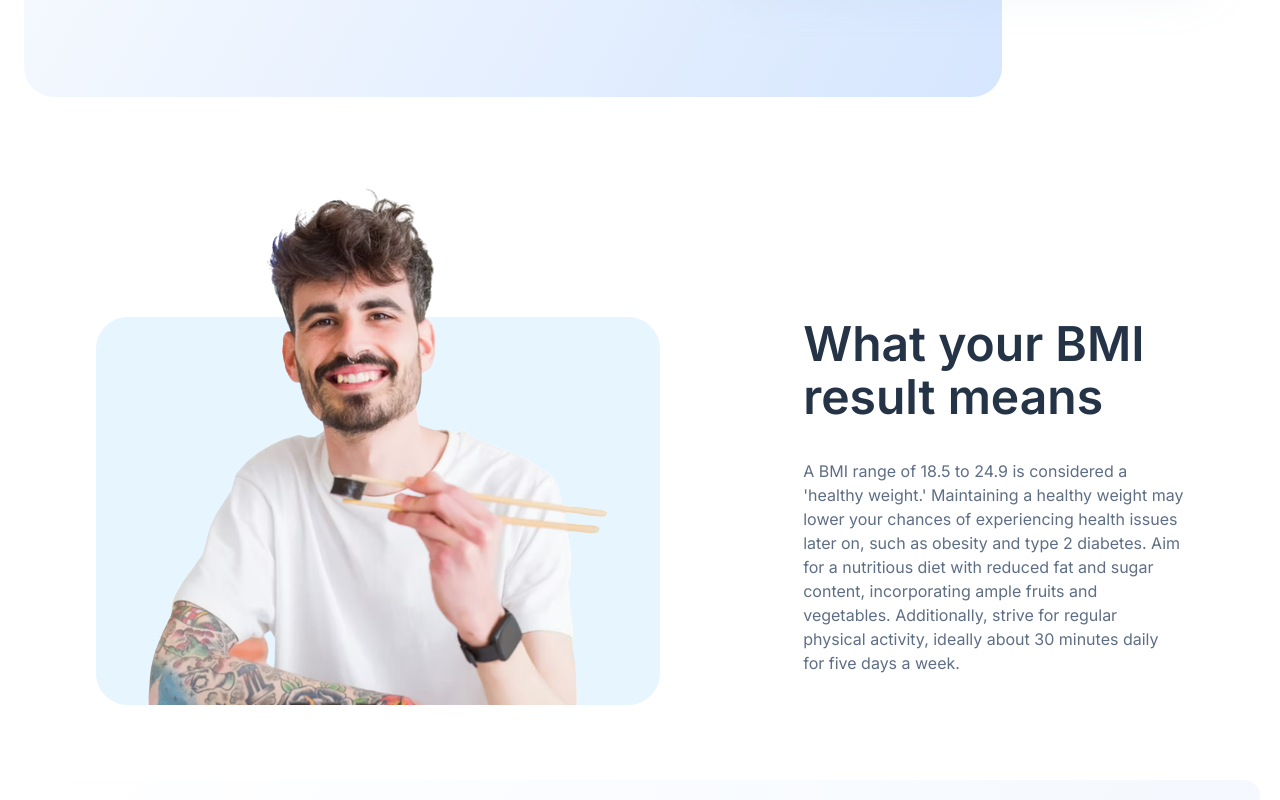
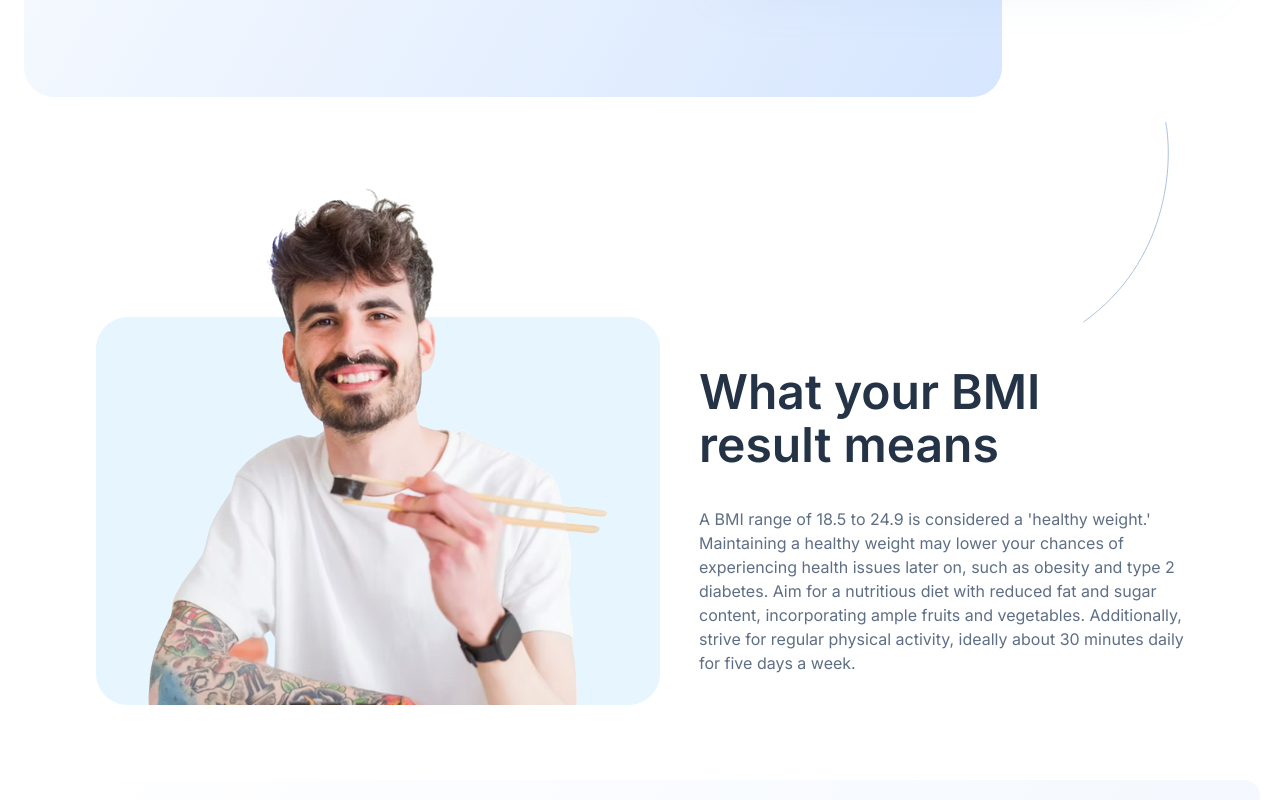
Before and after one commit to itsyanQA/fm-bmi-calculator, a React (Vite) app: page / in a window 1280 px wide. Shown: the part 640-1440 px from the top of the page. Built offline with nearby package versions, Linux system fonts and the light colour scheme.

Commit message:
feat: add curved line between form and bmi-meaning

```diff
--- a/src/components/ui/header/header.scss
+++ b/src/components/ui/header/header.scss
@@ -23,5 +23,6 @@ header {
     display: flex;
     align-items: center;
     gap: 100px;
+    justify-content: space-between;
   }
 }
--- a/src/features/bmi-result-meaning/bmi-result-meaning.scss
+++ b/src/features/bmi-result-meaning/bmi-result-meaning.scss
@@ -4,6 +4,7 @@
   display: flex;
   justify-content: space-between;
   align-items: flex-end;
+  position: relative;
 
   & img {
     object-fit: cover;
@@ -13,7 +14,7 @@
     display: flex;
     flex-direction: column;
     gap: 35px;
-    width: 35%;
+    width: 485px;
     padding-bottom: 30px
   }
 
@@ -26,4 +27,10 @@
     @include body-m;
     color: var(--dark-electric-blue);
   }
+
+  & svg {
+    position: absolute;
+    right: 15px;
+    top: -50px;
+  }
 }
--- a/src/features/bmi-result-meaning/bmi-result-meaning.tsx
+++ b/src/features/bmi-result-meaning/bmi-result-meaning.tsx
@@ -1,4 +1,5 @@
 import "./bmi-result-meaning.scss";
+import LeftCurvedLine from "@assets/pattern-curved-line-left.svg?react";
 
 export function BmiResultMeaning() {
   return (
@@ -15,6 +16,7 @@ export function BmiResultMeaning() {
           activity, ideally about 30 minutes daily for five days a week.
         </p>
       </div>
+      <LeftCurvedLine />
     </div>
   );
 }
```
